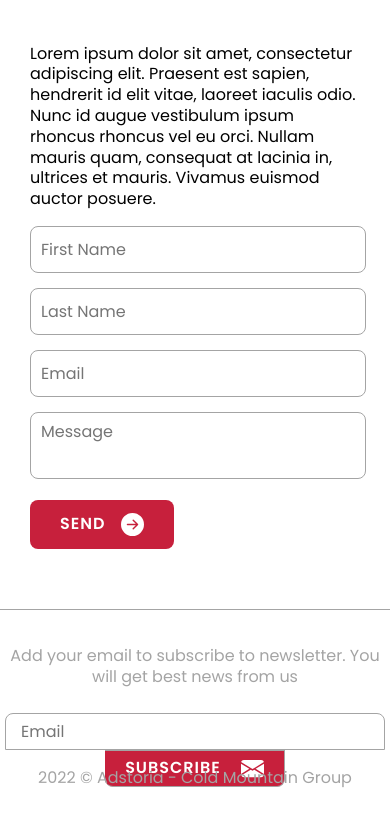
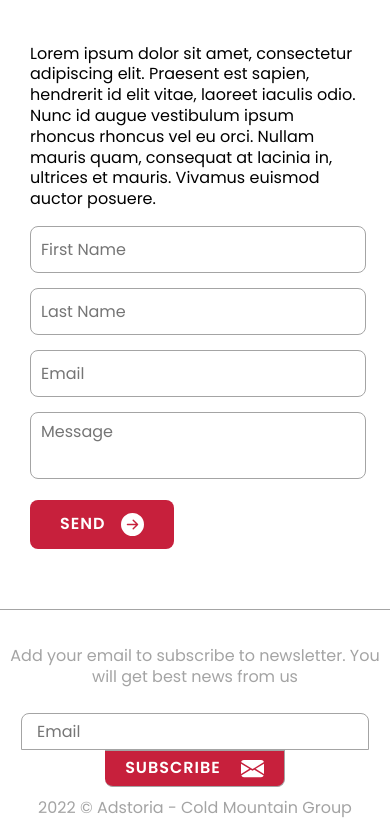
Before and after one commit to amar23456/adstoriav2, a React (Create React App) app: page /contact in a window 390 px wide. Shown: the part 646-1485 px from the top of the page. Before the commit the page ends 1455 px from the top, so only its background shows below. Built offline with nearby package versions, Linux system fonts and the light colour scheme.

Commit message:
trying to fix footer mobile

```diff
--- a/src/assets/styles/_global.scss
+++ b/src/assets/styles/_global.scss
@@ -354,7 +354,7 @@
             display: flex;
             flex-direction: column;
             align-items: center;
-            margin: 10px 0 20px 0;
+            margin: 10px 0 50px 0;
             height: 35px;
             padding:0;
 
@@ -366,7 +366,7 @@
                 border-top-right-radius: 8px;
                 border-bottom-right-radius: 0;
                 border-bottom-left-radius: 0;
-                width: 100%;
+
                 &:focus {
                     outline: none;
                 }
@@ -374,7 +374,6 @@
 
             .button {
                 background: $second;
-                width: 100%;
                 color: $white;
                 border-top-left-radius: 0;
                 border-top-right-radius: 0;
--- a/src/style.css
+++ b/src/style.css
@@ -1300,7 +1300,7 @@ button:hover {
   -webkit-box-align: center;
       -ms-flex-align: center;
           align-items: center;
-  margin: 10px 0 20px 0;
+  margin: 10px 0 50px 0;
   height: 35px;
   padding: 0;
 }
@@ -1313,7 +1313,6 @@ button:hover {
   border-top-right-radius: 8px;
   border-bottom-right-radius: 0;
   border-bottom-left-radius: 0;
-  width: 100%;
 }
 
 .main_footer--newsletter form input:focus {
@@ -1322,7 +1321,6 @@ button:hover {
 
 .main_footer--newsletter form .button {
   background: #C7203C;
-  width: 100%;
   color: #ffffff;
   border-top-left-radius: 0;
   border-top-right-radius: 0;
```
Also changed, not shown: 1 other file (tests, documents, lock files or other folders).
